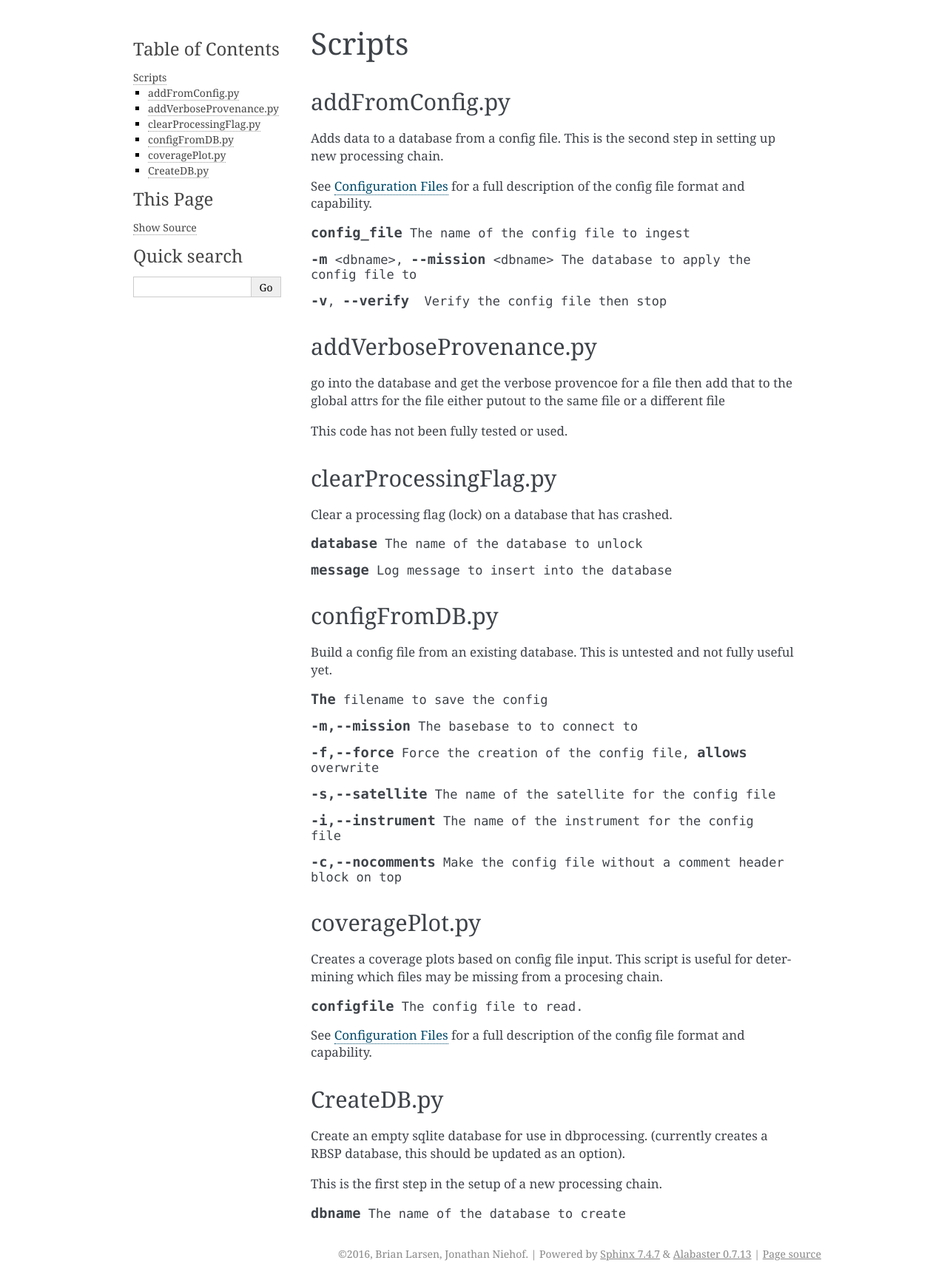
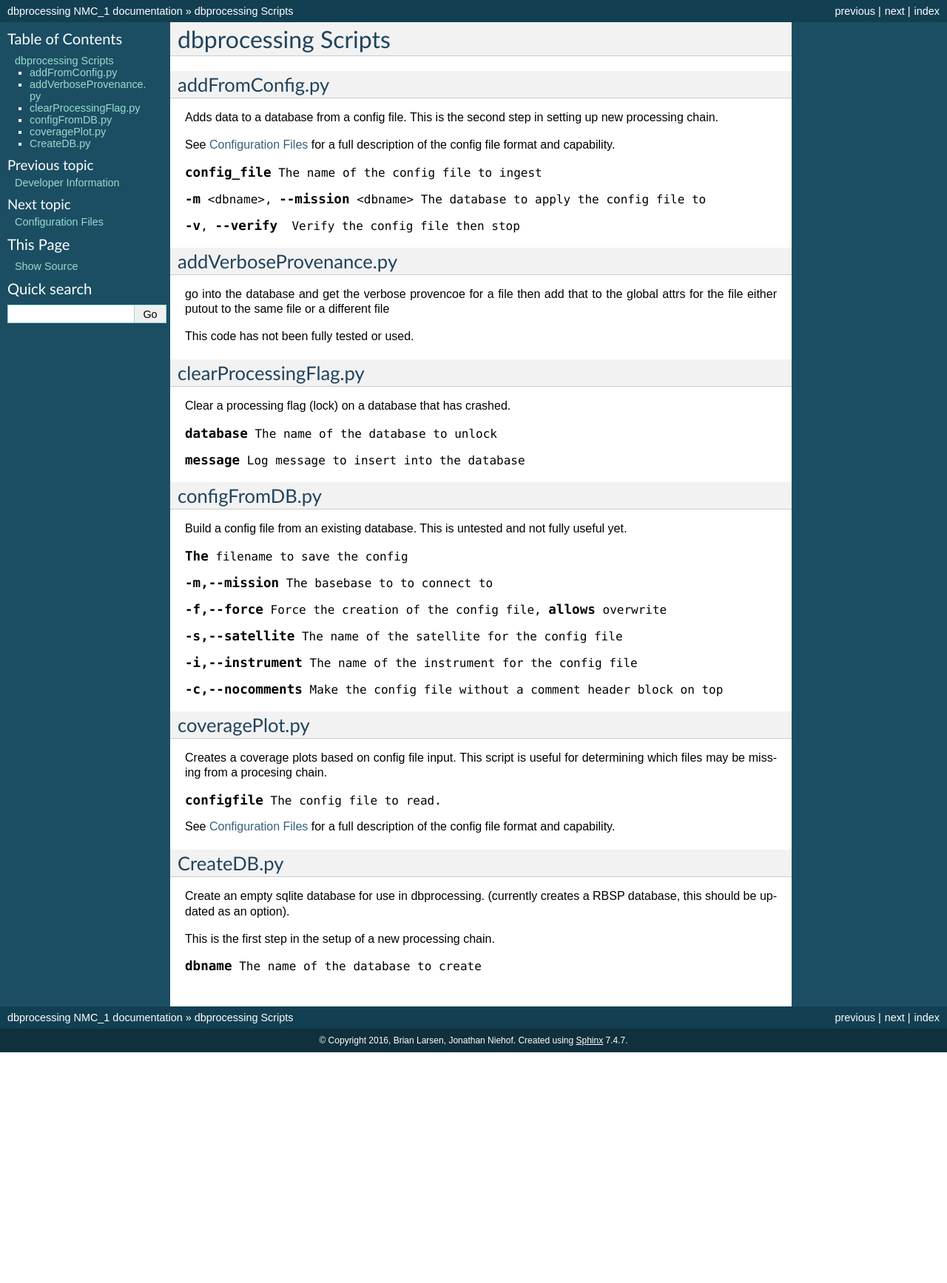
Before and after one commit to spacepy/dbprocessing, a Sphinx documentation site: the page built from sphinx/source/scripts.rst, in a window 1280 px wide. Shown: the whole page at 74% size. Built offline with Sphinx 7.4.7, drawn with Linux system fonts in a browser that asks for light colours; formulas are drawn with MathJax 3; after the commit the page ends 1423 px from its top, so only the background shows below that.

Commit message:
Started work on getting Sphinx running

```diff
--- a/sphinx/source/ConfigurationFiles.rst
+++ b/sphinx/source/ConfigurationFiles.rst
@@ -91,7 +93,6 @@ coveragePlot.py
     yticklabel5 = FULL
 
 
-
 TODO
-====
+----
 Add in an example and describe it
--- a/sphinx/source/conf.py
+++ b/sphinx/source/conf.py
@@ -13,13 +13,17 @@
 # serve to show the default.
 
 import sys
+import sysconfig
 import os
 
 # If extensions (or modules to document with autodoc) are in another directory,
 # add these directories to sys.path here. If the directory is relative to the
 # documentation root, use os.path.abspath to make it absolute, like shown here.
 #sys.path.insert(0, os.path.abspath('.'))
-
+sys.path.insert(
+    0, os.path.abspath(
+        os.path.join('..', '..', 'build', 'lib.{0}-{1}.{2}'.format(
+            sysconfig.get_platform(), *sys.version_info[:2]))))
 # -- General configuration ------------------------------------------------
 
 # If your documentation needs a minimal Sphinx version, state it here.
@@ -36,14 +40,14 @@ extensions = [
     'sphinx.ext.coverage',
     'sphinx.ext.pngmath',
     'sphinx.ext.viewcode',
-    'numpydoc',
+    #'numpydoc',
     'sphinx.ext.inheritance_diagram',
     'sphinx.ext.autosummary',
     'sphinx.ext.extlinks',
 ]
 
 autosummary_generate = True
-numpydoc_show_class_members = False
+#numpydoc_show_class_members = False
 
 # # make it so TODOs will work
 # todo_include_todos = True
@@ -126,7 +130,7 @@ todo_include_todos = True
 
 # The theme to use for HTML and HTML Help pages.  See the documentation for
 # a list of builtin themes.
-html_theme = 'alabaster'
+html_theme = 'default'
 
 # Theme options are theme-specific and customize the look and feel of a theme
 # further.  For a list of options available for each theme, see the
--- a/sphinx/source/scripts.rst
+++ b/sphinx/source/scripts.rst
@@ -1,7 +1,5 @@
-Scripts
-=======
-
-
+dbprocessing Scripts
+====================
 
 addFromConfig.py
 ----------------
```
Also changed, not shown: other parts of sphinx/source/ConfigurationFiles.rst (+2 -0 lines), sphinx/source/developer.rst (added, +56 -0 lines), sphinx/source/index.rst (+6 -14 lines), 1 other file.
